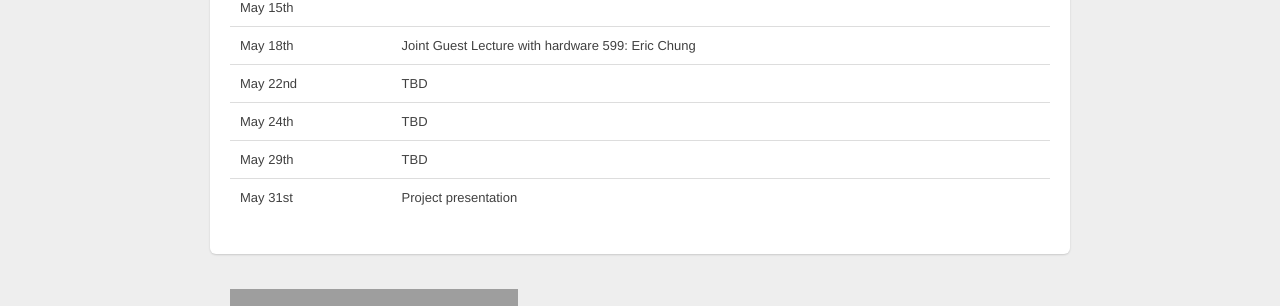
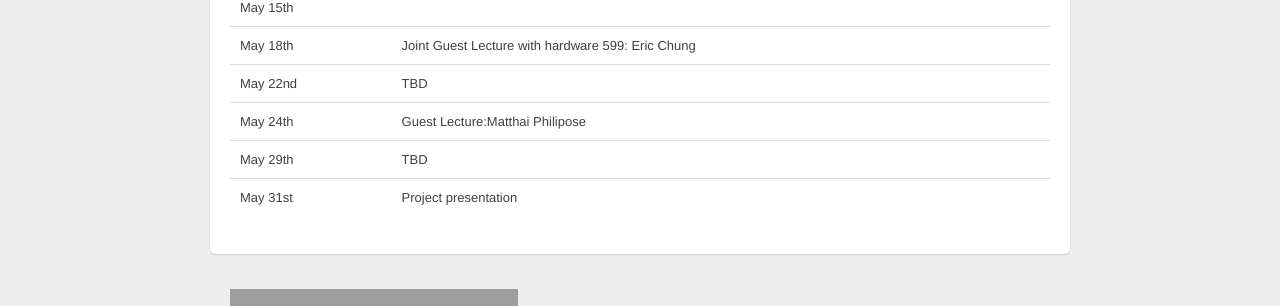
Before and after one commit to dlsys-course/dlsys-course.github.io, a Jekyll site: the page built from schedule.md, in a window 1280 px wide and 1063 px high. Shown: the part 742-1048 px from the top of the window. Built offline with Jekyll 4.4.1, drawn with Linux system fonts in a browser that asks for light colours; grey boxes are pictures that could not be loaded.

Commit message:
add guest lecture

```diff
--- a/schedule.md
+++ b/schedule.md
@@ -30,6 +30,6 @@ We will have guest lectures and may accomodate the schedule accordingly.
 | May 15th     |                                                          |
 | May 18th     |   Joint Guest Lecture with hardware 599: Eric Chung      |
 | May 22nd     |   TBD                                                 		|
-| May 24th     |   TBD                                                 		|
+| May 24th     |   Guest Lecture:Matthai Philipose|
 | May 29th     |   TBD                                                 		|
 | May 31st     |   Project presentation                                 	|
```
